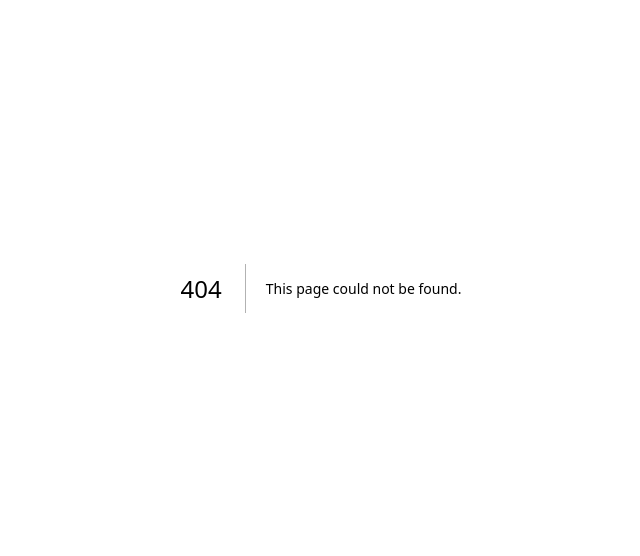
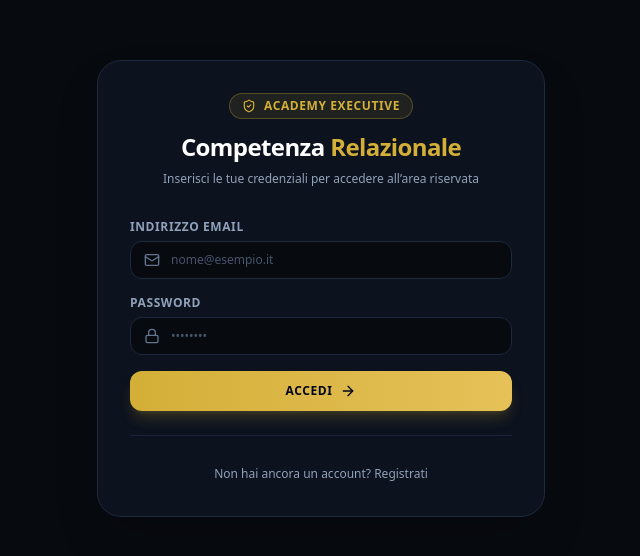
Before and after one commit to claudia-maker/portale-competenza-relazionale, a Next.js app: page /login in a window 1280 px wide. Before the commit this address had no page. Shown: the part 112-668 px from the top of the page, without its empty margins (319-959 px from the left). Built offline with nearby package versions, Linux system fonts and the light colour scheme; no server answers.

Commit message:
Add login and signup functionality to LoginPage

```diff
--- /dev/null
+++ b/app/login/page.tsx
@@ -0,0 +1,159 @@
+'use client';
+
+import React, { useState } from 'react';
+import { useRouter } from 'next/navigation';
+import { supabase } from '@/lib/supabase';
+import { Lock, Mail, User, ShieldCheck, ArrowRight, AlertCircle, CheckCircle2 } from 'lucide-react';
+
+export default function LoginPage() {
+  const router = useRouter();
+  const [isSignUp, setIsSignUp] = useState(false);
+  const [email, setEmail] = useState('');
+  const [password, setPassword] = useState('');
+  const [fullName, setFullName] = useState('');
+  const [loading, setLoading] = useState(false);
+  const [message, setMessage] = useState<{ type: 'error' | 'success'; text: string } | null>(null);
+
+  const handleSubmit = async (e: React.FormEvent) => {
+    e.preventDefault();
+    setLoading(true);
+    setMessage(null);
+
+    try {
+      if (isSignUp) {
+        const { error } = await supabase.auth.signUp({
+          email,
+          password,
+          options: {
+            data: {
+              full_name: fullName,
+              role: 'student',
+            },
+          },
+        });
+
+        if (error) throw error;
+        setMessage({
+          type: 'success',
+          text: 'Registrazione completata! Controlla la tua email per confermare l’accesso.',
+        });
+      } else {
+        const { error } = await supabase.auth.signInWithPassword({
+          email,
+          password,
+        });
+
+        if (error) throw error;
+        router.push('/dashboard');
+      }
+    } catch (err: any) {
+      setMessage({
+        type: 'error',
+        text: err.message || 'Si è verificato un errore durante l’operazione.',
+      });
+    } finally {
+      setLoading(false);
+    }
+  };
+
+  return (
+    <div className="min-h-screen bg-[#070a0f] flex flex-col justify-center items-center px-4 selection:bg-[#d4af37]/30 selection:text-white">
+      <div className="w-full max-w-md bg-[#0c121e] border border-slate-800 rounded-3xl p-8 shadow-2xl">
+        <div className="text-center mb-8">
+          <div className="inline-flex items-center gap-2 px-3 py-1 rounded-full bg-[#d4af37]/10 text-[#d4af37] border border-[#d4af37]/30 text-xs font-semibold uppercase tracking-wider mb-3">
+            <ShieldCheck className="w-3.5 h-3.5" /> Academy Executive
+          </div>
+          <h1 className="text-2xl font-bold text-white tracking-tight">
+            Competenza <span className="text-[#d4af37]">Relazionale</span>
+          </h1>
+          <p className="text-xs text-slate-400 mt-2">
+            {isSignUp ? 'Crea il tuo profilo per accedere ai percorsi' : 'Inserisci le tue credenziali per accedere all’area riservata'}
+          </p>
+        </div>
+
+        {message && (
+          <div
+            className={`mb-6 p-4 rounded-xl text-xs flex items-center gap-2.5 ${
+              message.type === 'error'
+                ? 'bg-red-500/10 border border-red-500/30 text-red-400'
+                : 'bg-emerald-500/10 border border-emerald-500/30 text-emerald-400'
+            }`}
+          >
+            {message.type === 'error' ? <AlertCircle className="w-4 h-4 shrink-0" /> : <CheckCircle2 className="w-4 h-4 shrink-0" />}
+            <span>{message.text}</span>
+          </div>
+        )}
+
+        <form onSubmit={handleSubmit} className="space-y-4">
+          {isSignUp && (
+            <div>
+              <label className="block text-xs font-semibold text-slate-400 mb-1.5 uppercase tracking-wider">Nome Completo</label>
+              <div className="relative">
+                <User className="w-4 h-4 text-slate-500 absolute left-3.5 top-1/2 -translate-y-1/2" />
+                <input
+                  type="text"
+                  required
+                  value={fullName}
+                  onChange={(e) => setFullName(e.target.value)}
+                  placeholder="Es. Mario Rossi"
+                  className="w-full bg-[#070a0f] border border-slate-800 rounded-xl py-2.5 pl-10 pr-4 text-xs text-white placeholder-slate-600 focus:outline-none focus:border-[#d4af37] transition-all"
+                />
+              </div>
+            </div>
+          )}
+
+          <div>
+            <label className="block text-xs font-semibold text-slate-400 mb-1.5 uppercase tracking-wider">Indirizzo Email</label>
+            <div className="relative">
+              <Mail className="w-4 h-4 text-slate-500 absolute left-3.5 top-1/2 -translate-y-1/2" />
+              <input
+                type="email"
+                required
+                value={email}
+                onChange={(e) => setEmail(e.target.value)}
+                placeholder="nome@esempio.it"
+                className="w-full bg-[#070a0f] border border-slate-800 rounded-xl py-2.5 pl-10 pr-4 text-xs text-white placeholder-slate-600 focus:outline-none focus:border-[#d4af37] transition-all"
+              />
+            </div>
+          </div>
+
+          <div>
+            <label className="block text-xs font-semibold text-slate-400 mb-1.5 uppercase tracking-wider">Password</label>
+            <div className="relative">
+              <Lock className="w-4 h-4 text-slate-500 absolute left-3.5 top-1/2 -translate-y-1/2" />
+              <input
+                type="password"
+                required
+                value={password}
+                onChange={(e) => setPassword(e.target.value)}
+                placeholder="••••••••"
+                className="w-full bg-[#070a0f] border border-slate-800 rounded-xl py-2.5 pl-10 pr-4 text-xs text-white placeholder-slate-600 focus:outline-none focus:border-[#d4af37] transition-all"
+              />
+            </div>
+          </div>
+
+          <button
+            type="submit"
+            disabled={loading}
+            className="w-full py-3 rounded-xl bg-gradient-to-r from-[#d4af37] to-[#e5c158] text-slate-950 text-xs font-bold uppercase tracking-wider hover:opacity-95 transition-all flex items-center justify-center gap-2 cursor-pointer shadow-lg shadow-[#d4af37]/20 disabled:opacity-50 mt-2"
+          >
+            {loading ? 'Elaborazione...' : isSignUp ? 'Registrati' : 'Accedi'}
+            <ArrowRight className="w-4 h-4" />
+          </button>
+        </form>
+
+        <div className="mt-6 pt-6 border-t border-slate-800/80 text-center">
+          <button
+            onClick={() => {
+              setIsSignUp(!isSignUp);
+              setMessage(null);
+            }}
+            className="text-xs text-slate-400 hover:text-[#d4af37] transition-colors cursor-pointer"
+          >
+            {isSignUp ? 'Hai già un account? Accedi' : 'Non hai ancora un account? Registrati'}
+          </button>
+        </div>
+      </div>
+    </div>
+  );
+}
```
